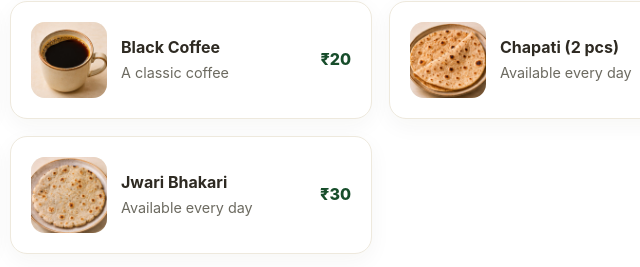
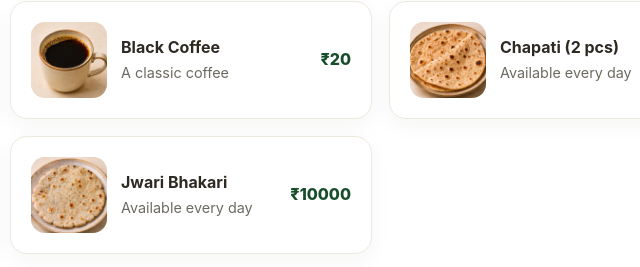
Before and after one commit to Ganesh-R-Pote/morning_breakfast, a plain HTML site: page index.html in a window 1280 px wide. Shown: the part 1218-1485 px from the top of the page, 449-1089 px from the left. Drawn offline with Linux system fonts and the light colour scheme.

Commit message:
Change price of Jwari Bhakari in menu
Updated the price of Jwari Bhakari from ₹30 to ₹10000.

```diff
--- a/index.html
+++ b/index.html
@@ -165,7 +165,7 @@
           <article class="menu-card"><img class="food-photo" src="./assets/black-coffee.jpg" alt="Black coffee"><div><h3>Black Coffee</h3><p>A classic coffee</p></div><span class="price">₹20</span></article>
           <article class="menu-card"><img class="food-photo" src="./assets/chapati.jpg" alt="Chapati"><div><h3>Chapati (2 pcs)</h3><p>Available every day</p></div><span class="price">₹25</span></article>
           <article class="menu-card"><img class="food-photo" src="./assets/bajra-bhakri.jpg" alt="Bajari bhakari"><div><h3>Bajari Bhakari</h3><p>Available every day</p></div><span class="price">₹30</span></article>
-          <article class="menu-card"><img class="food-photo" src="./assets/jowar-bhakri.jpg" alt="Jwari bhakari"><div><h3>Jwari Bhakari</h3><p>Available every day</p></div><span class="price">₹30</span></article>
+          <article class="menu-card"><img class="food-photo" src="./assets/jowar-bhakri.jpg" alt="Jwari bhakari"><div><h3>Jwari Bhakari</h3><p>Available every day</p></div><span class="price">₹10000</span></article>
         </div>
         <p class="note">Menu and prices are subject to change. Please confirm availability when ordering.</p>
       </div>
```
